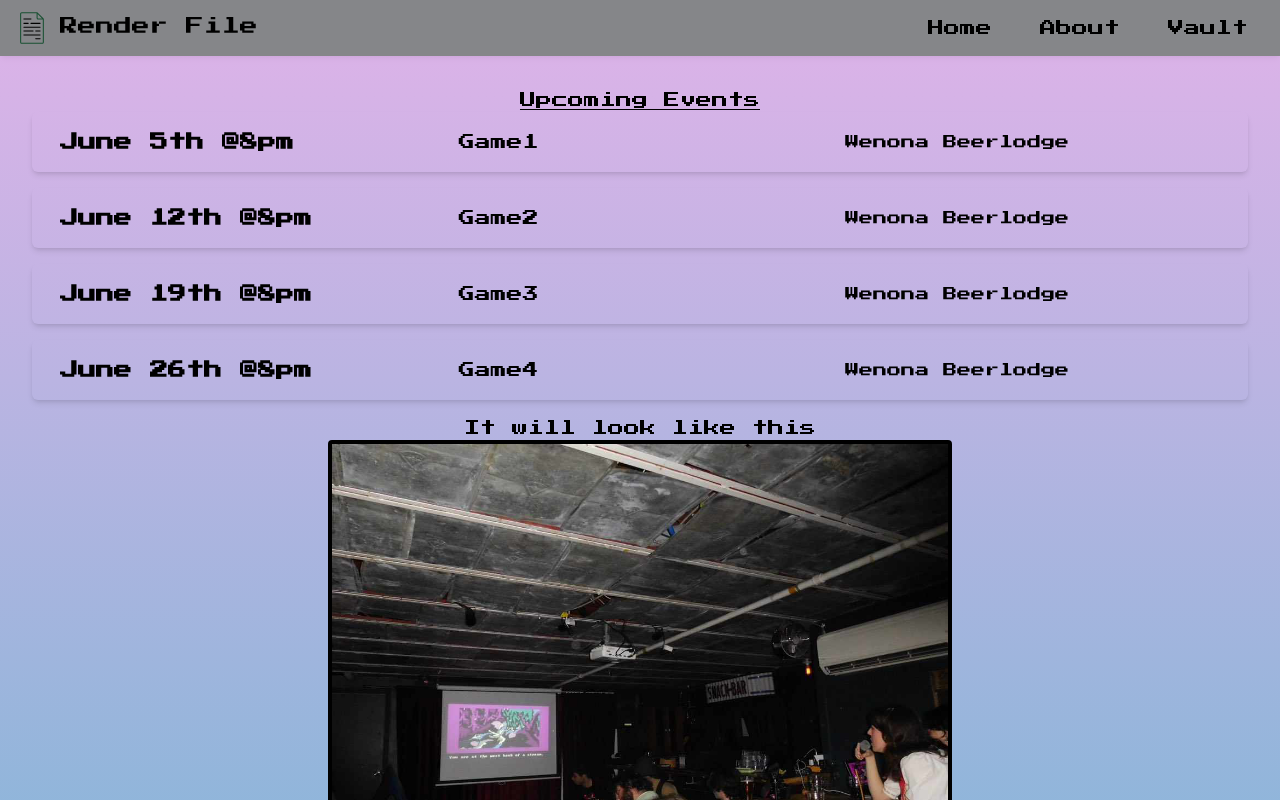
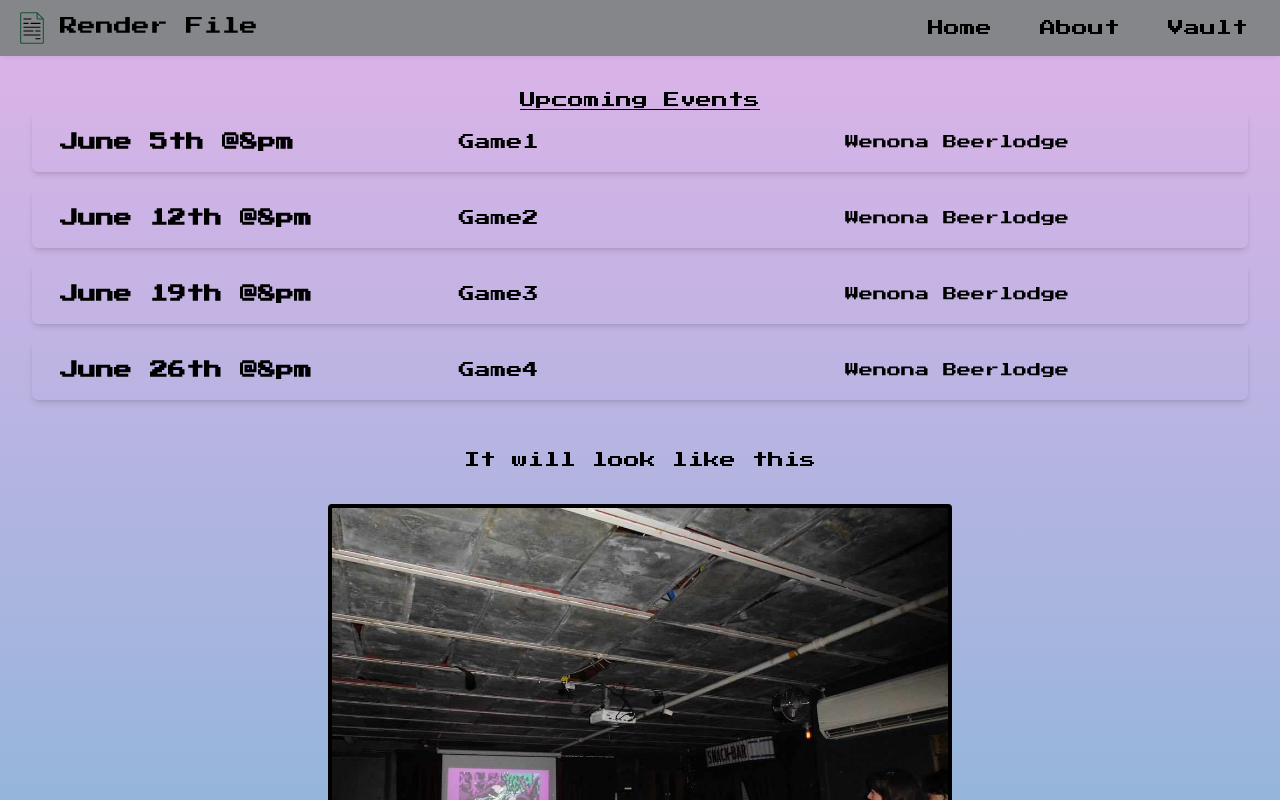
Before and after one commit to garrethil/render-file, a React (Vite) app in the folder client/: page / in a window 1280 px wide. Shown: the top 800 px of the page. Built offline with nearby package versions, Linux system fonts and the light colour scheme.

Commit message:
style Home/Vault pages

```diff
--- a/client/src/pages/Home.jsx
+++ b/client/src/pages/Home.jsx
@@ -4,7 +4,7 @@ export default function Home() {
   return (
     <div className="w-full flex flex-col items-center p-4">
       <Schedule />
-      <h3>It will look like this</h3>
+      <h3 className="my-5 p-3">It will look like this</h3>
       <img
         src="/renderFile3.png"
         alt="Render File Event"
--- a/client/src/pages/Vault.jsx
+++ b/client/src/pages/Vault.jsx
@@ -45,12 +45,13 @@ export default function Vault() {
   };
   return (
     <div className="w-full flex flex-col items-center p-4">
+      <h1 className="my-5 p-2">The Render File Vault</h1>
       <img
         src="/renderFile2.png"
         alt="Render File Event"
         className="mx-5 mb-4 border-4 border-gray-300 rounded md:w-1/2"
       />
-      <h2 className="text-xl font-bold mb-4">Past Renderings</h2>
+      <h2 className="text-xl font-bold my-4 p-2">Past Renderings</h2>
       <div className="flex flex-col gap-4 w-full vault-item">
         {data.map((video) => (
           <div
```
